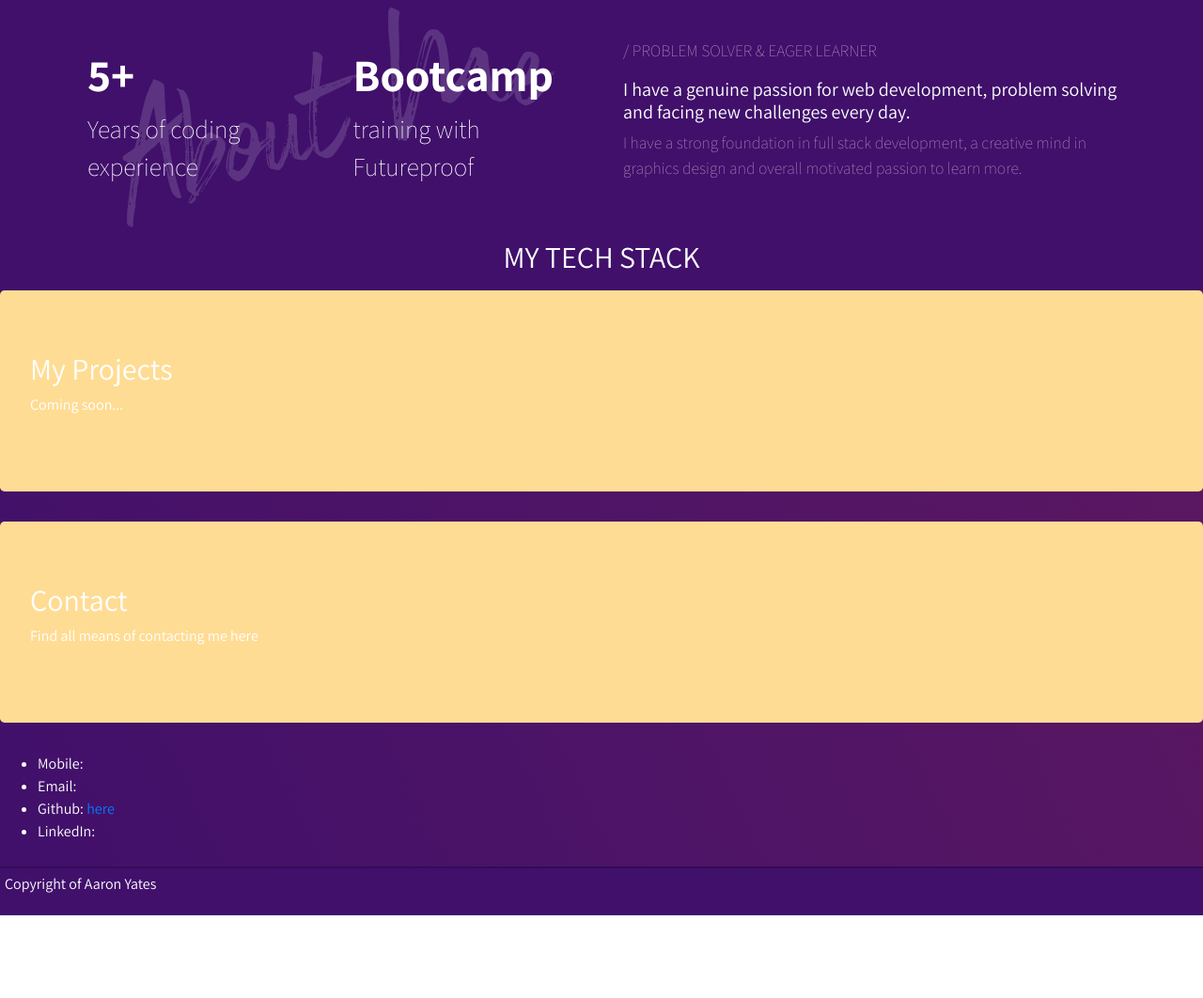
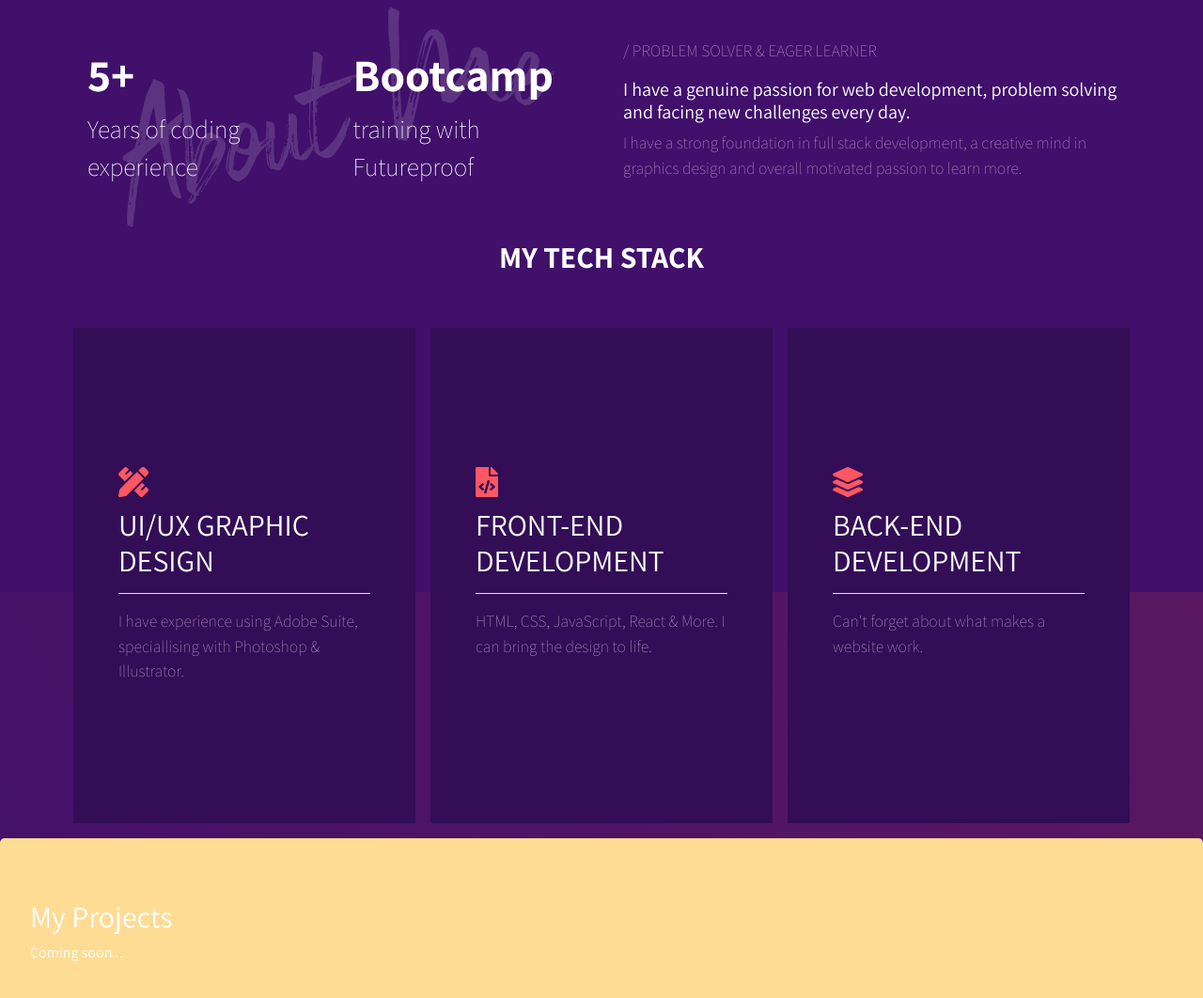
Before and after one commit to HeyAero/aaron_yates_portfolio, a plain HTML site: page index.html in a window 1280 px wide. Shown: the part 730-1792 px from the top of the page at 94% size. Before the commit the page ends 1704 px from the top, so only its background shows below. Drawn offline with nearby package versions, Linux system fonts and the light colour scheme.

Commit message:
update about section with tech stack along with styling

```diff
--- a/index.html
+++ b/index.html
@@ -20,6 +20,11 @@
     />
     <link href="style.css" rel="stylesheet" type="text/css" />
     <title>Aaron Yates - Portfolio</title>
+    <script
+      src="https://stackpath.bootstrapcdn.com/bootstrap/4.5.2/js/bootstrap.min.js"
+      integrity="sha384-B4gt1jrGC7Jh4AgTPSdUtOBvfO8shuf57BaghqFfPlYxofvL8/KUEfYiJOMMV+rV"
+      crossorigin="anonymous"
+    ></script>
   </head>
   <!--
 
@@ -98,8 +103,34 @@
               </p>
             </div>
           </div>
-          <div class="text-center">
-            <h2 class="">MY TECH STACK</h2>
+          <div>
+            <h2 class="font-weight-bold text-center mb-5">MY TECH STACK</h2>
+            <div class="row">
+              <div class="tech-card col-sm m-2 p-5">
+                <i class="fas fa-pencil-ruler fa-2x"></i>
+                <h5>UI/UX GRAPHIC DESIGN</h5>
+                <hr />
+                <p>
+                  I have experience using Adobe Suite, speciallising with
+                  Photoshop & Illustrator.
+                </p>
+              </div>
+              <div class="tech-card col-sm m-2 p-5">
+                <i class="fas fa-file-code fa-2x"></i>
+                <h5>FRONT-END DEVELOPMENT</h5>
+                <hr />
+                <p>
+                  HTML, CSS, JavaScript, React & More. I can bring the design to
+                  life.
+                </p>
+              </div>
+              <div class="tech-card col-sm m-2 p-5">
+                <i class="fas fa-layer-group fa-2x"></i>
+                <h5>BACK-END DEVELOPMENT</h5>
+                <hr />
+                <p>Can't forget about what makes a website work.</p>
+              </div>
+            </div>
           </div>
         </div>
       </section>
--- a/style.css
+++ b/style.css
@@ -112,7 +112,12 @@ footer {
 }
 
 .about {
-  background-color: rgb(64, 16, 107);
+  background: rgb(64, 16, 107);
+  background: linear-gradient(
+    180deg,
+    rgba(64, 16, 107, 1) 71%,
+    rgba(101, 26, 94, 0) 71%
+  );
 }
 
 .about-highlight {
@@ -143,3 +148,24 @@ footer {
 .mobile-menu a:hover {
   color: #ff5761;
 }
+
+.tech-card {
+  background-color: #330d56;
+}
+
+.tech-card i {
+  color: #ff5761;
+  margin: 100px 0 10px 0;
+}
+
+.tech-card h5 {
+  font-size: 2rem;
+}
+
+.tech-card p {
+  margin-bottom: 100px;
+}
+
+hr {
+  background-color: white;
+}
```
Also changed, not shown: assets/images/css.png (added), assets/images/html.png (added), assets/images/js.png (added).
